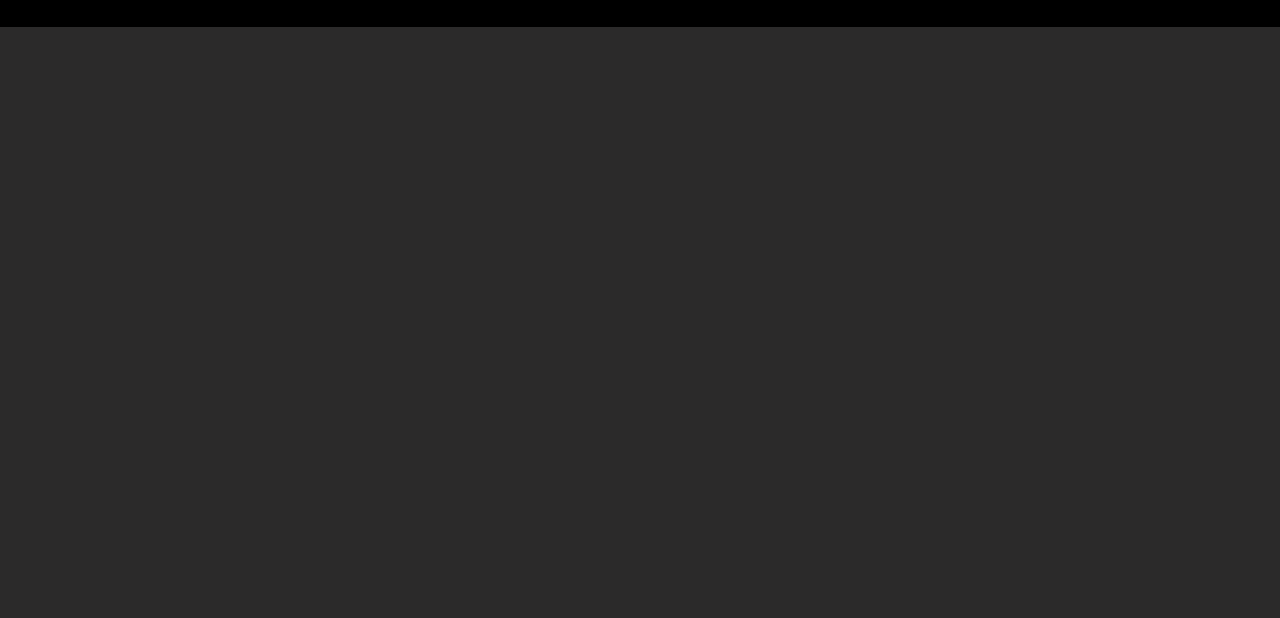
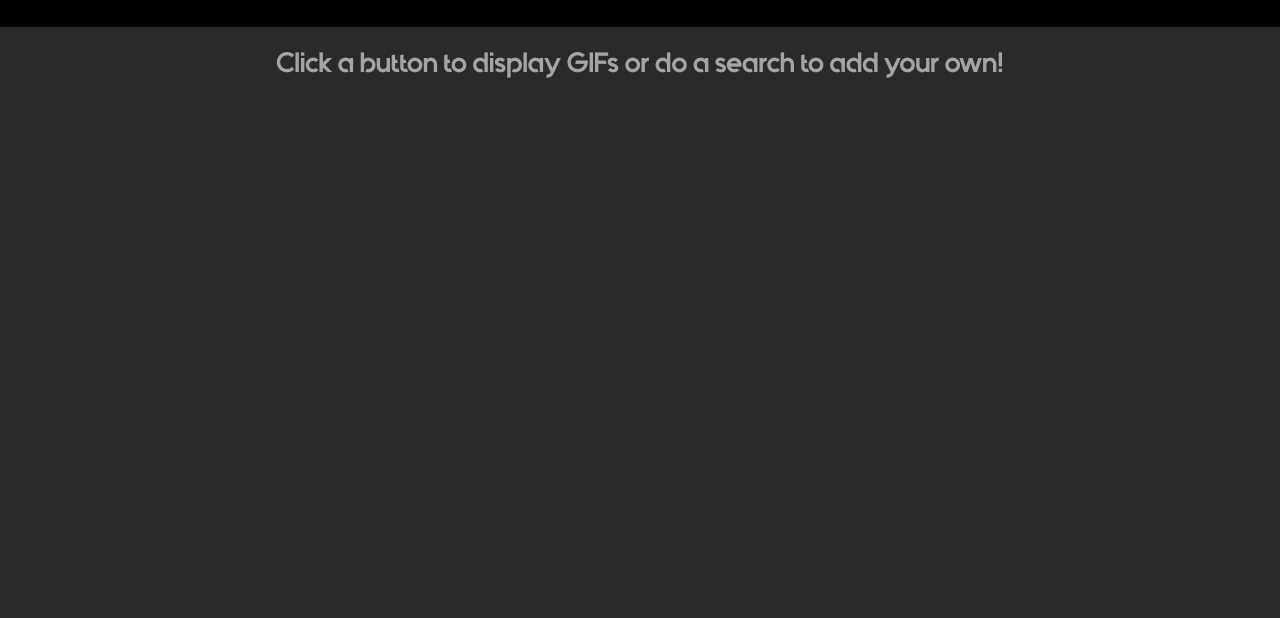
Before and after one commit to jscottwillems/GIPHYapp, a plain HTML site: page index.html in a window 1280 px wide. Shown: the part 182-800 px from the top of the page. Drawn offline with nearby package versions, Linux system fonts and the light colour scheme.

Commit message:
added instuctions

```diff
--- a/assets/css/style.css
+++ b/assets/css/style.css
@@ -35,11 +35,17 @@ form {
     background: rgb(161, 160, 160);
 }
 
+#instructions {
+    color: rgb(164, 164, 165);
+    text-align: center;
+    margin-top: 20px;
+}
+
 #gifHolder {
     color: black;
     min-height: 100vh;
     height: auto;
-    margin: 30px 30px 30px 30px;
+    margin: 20px 30px 30px 30px;
     max-width: 100em;
 }
 
--- a/assets/javascript/app.js
+++ b/assets/javascript/app.js
@@ -1,6 +1,10 @@
 $(document).ready(function(){
 
   var topics = ['The Office', 'Parks and Rec', 'Tim and Eric', 'Eric Andre'];
+
+  var choose = $('<h3>Click a button to display GIFs or do a search to add your own!</h3>');
+  $('#instructions').html(choose);
+
 
 
   renderButtons();
@@ -26,6 +30,9 @@ $(document).ready(function(){
   function showGifs() {
 
     //$('#gifHolder').empty();
+    var instruct = $('<h3>Click each GIF to play/pause</h3>')
+    $('#instructions').html(instruct);
+
     var input = $(this).attr('data-name');
     var queryURL = "https://api.giphy.com/v1/gifs/search?q=" + input + "&api_key=GAtXftqpLMuAtERXbrb9eso4eu7TzhBI&limit=10"
 
--- a/index.html
+++ b/index.html
@@ -30,6 +30,9 @@
             </div>
         </div>
         <div class="row">
+            <div class="col-12" id="instructions"></div>
+        </div>
+        <div class="row">
             <div class="col-12" id="gifHolder"></div>
         </div>
         <div class="row" id="footer">
```
